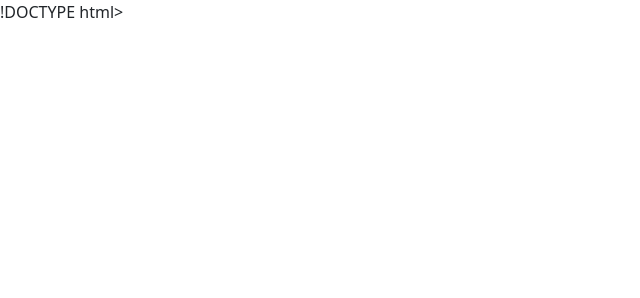
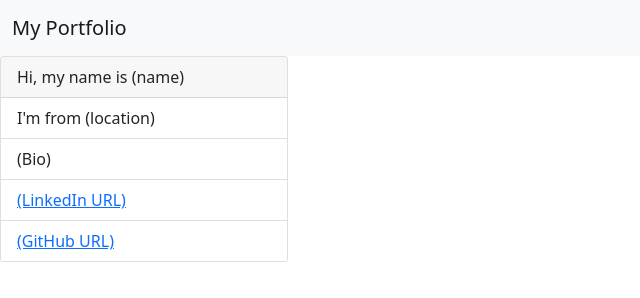
Before and after one commit to charlocc/indexgenerator, a plain HTML site: page test.html in a window 1280 px wide. Shown: the whole page, without its empty margins (0-640 px from the left). Drawn offline with nearby package versions, Linux system fonts and the light colour scheme.

Commit message:
made dummy html page

```diff
--- a/test.html
+++ b/test.html
@@ -1,4 +1,4 @@
-!DOCTYPE html>
+<!DOCTYPE html>
 <html lang="en">
 
 <head>
@@ -11,7 +11,31 @@
         integrity="sha384-KyZXEAg3QhqLMpG8r+8fhAXLRk2vvoC2f3B09zVXn8CA5QIVfZOJ3BCsw2P0p/We" crossorigin="anonymous">
     <link rel="stylesheet" href="style.css" />
 </head>
+
 <body>
+    <header>
+        <nav class="navbar navbar-light bg-light">
+            <div class="container-fluid">
+                <a class="navbar-brand" href="#">
+                    My Portfolio
+                </a>
+            </div>
+        </nav>
+    </header>
+    <main>
+        <div class="card" style="width: 18rem;">
+            <div class="card-header">
+                Hi, my name is (name)
+            </div>
+            <ul class="list-group list-group-flush">
+                <li class="list-group-item">I'm from (location)</li>
+                <li class="list-group-item">(Bio)</li>
+                <li class="list-group-item"><a href="#">(LinkedIn URL)</a></li>
+                <li class="list-group-item"><a href="#">(GitHub URL)</a></li>
+            </ul>
+        </div>
+
+    </main>
 
 </body>
 
```
